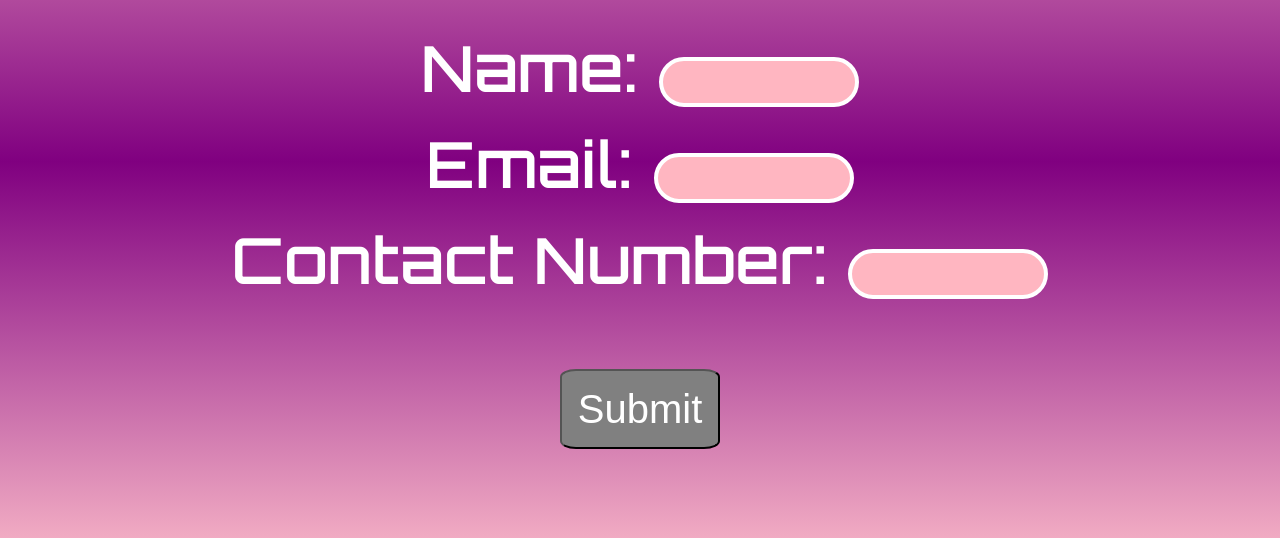
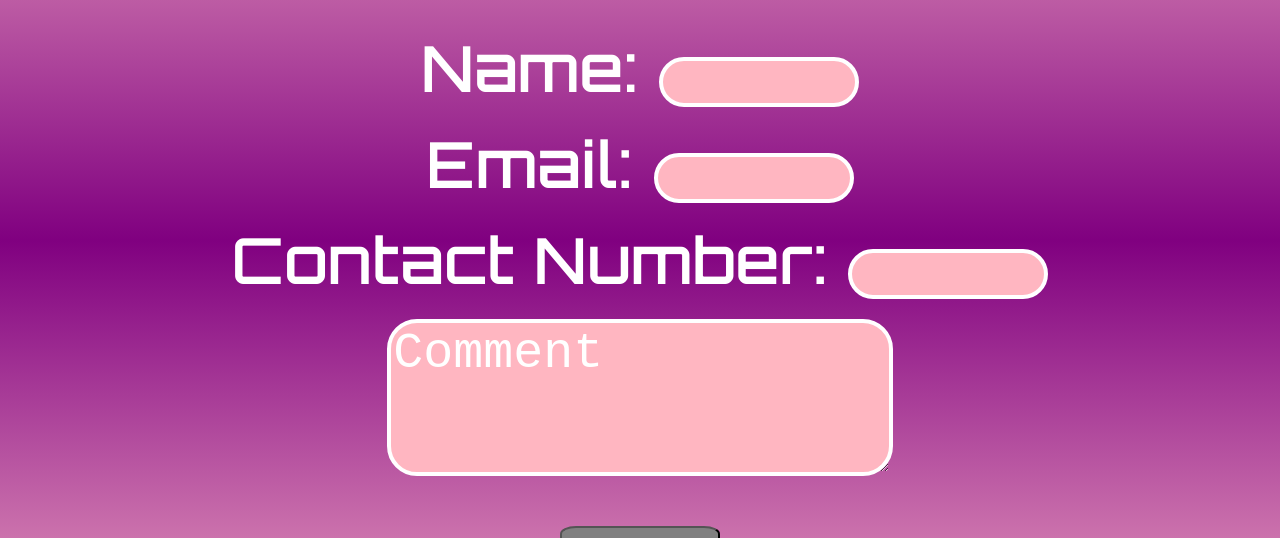
Before and after one commit to Castella1313/PYCHAMP, a plain HTML site: page signup.html in a window 1280 px wide. Shown: the part 262-800 px from the top of the page. Drawn offline with nearby package versions, Linux system fonts and the light colour scheme; a web font is replaced by a local one.

Commit message:
Added Comment box!

```diff
--- a/project.css
+++ b/project.css
@@ -231,17 +231,28 @@ span{
 	letter-spacing:3;
 	font-family: 'Orbitron', sans-serif;
 }
+.commentBox {
+	width: 40%;
+	height: 20%;
+	background-color:lightpink;
+	border-radius:30px;
+	border:4px solid white;
+	outline: none;
+	font-size: 50px;
+	color: white;
+}
+.commentBox::placeholder {
+	font-size: 50px;
+	color: white;
+}
 .box{
 	margin-top:50px;
 	text-align:center;
-
-
 }
 p{
 	color:white;
 	font-weight:bold;
 	font-size:72px;
-
 }
 .button{
 	height:80px;
--- a/signup.html
+++ b/signup.html
@@ -44,6 +44,7 @@
 				<input name="email" type="text"><br>
 				Contact Number:
 				<input name="contact number" type="text"><br>
+				<textarea class="commentBox" name="commentBox" placeholder="Comment"></textarea>
 
 				<center><button class="button"
 					type="submit" name="submit"> Submit</button></center>
```
